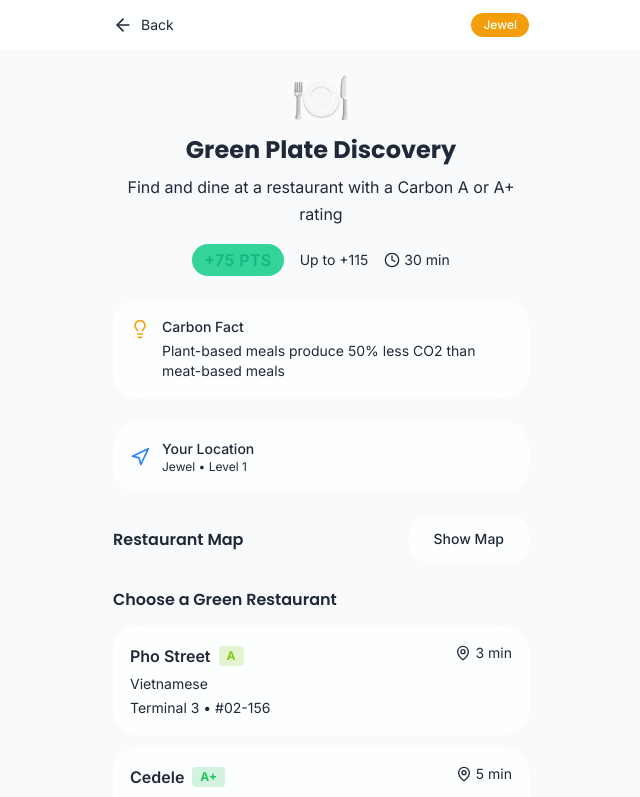
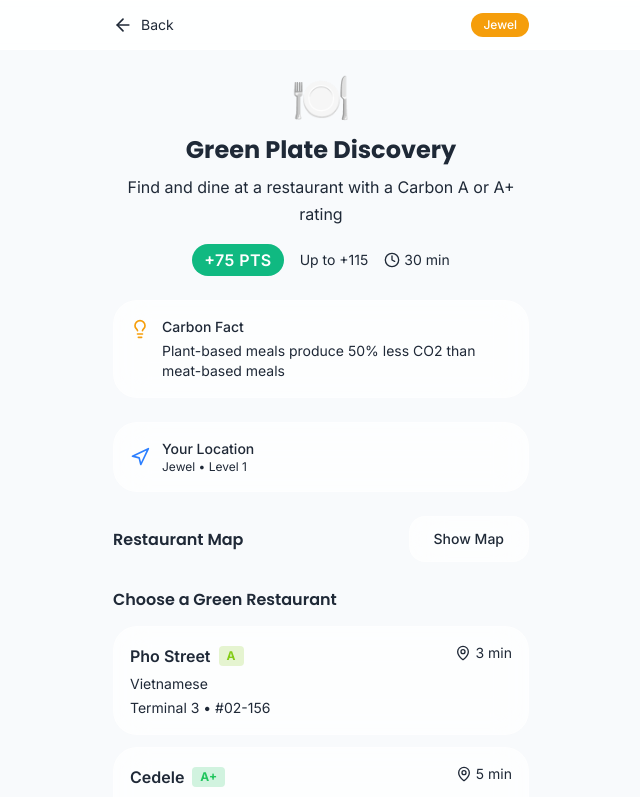
Before and after one commit to onsenix12/carbon-max-app, a Next.js app: page /quest/jewel-green-plate in a window 1280 px wide. Shown: the top 797 px of the page, without its empty margins (319-959 px from the left). Built offline with nearby package versions, Linux system fonts and the light colour scheme.

Commit message:
Fix points badge text color to white for better visibility
- Changed points-badge background from light green to solid green
- Changed points-badge text color from green to white for better contrast and readability
- All PTS text in quest badges now displays in white for improved visibility

```diff
--- a/app/globals.css
+++ b/app/globals.css
@@ -254,8 +254,8 @@
     font-size: 0.75rem;
     line-height: 1rem;
     font-weight: 600;
-    background-color: var(--success-light);
-    color: var(--success);
+    background-color: var(--success);
+    color: white;
     text-transform: uppercase;
     letter-spacing: 0.025em;
   }
```
